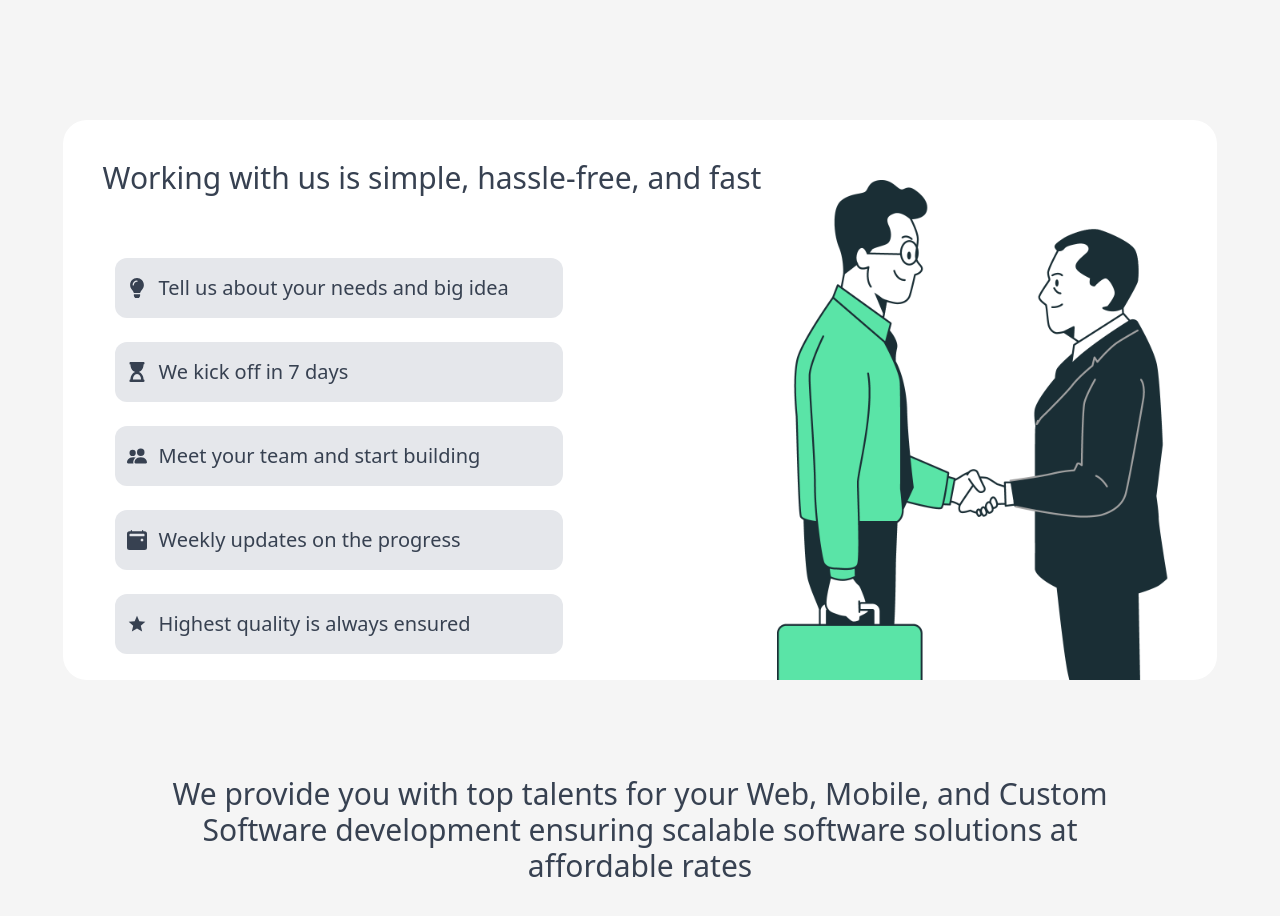
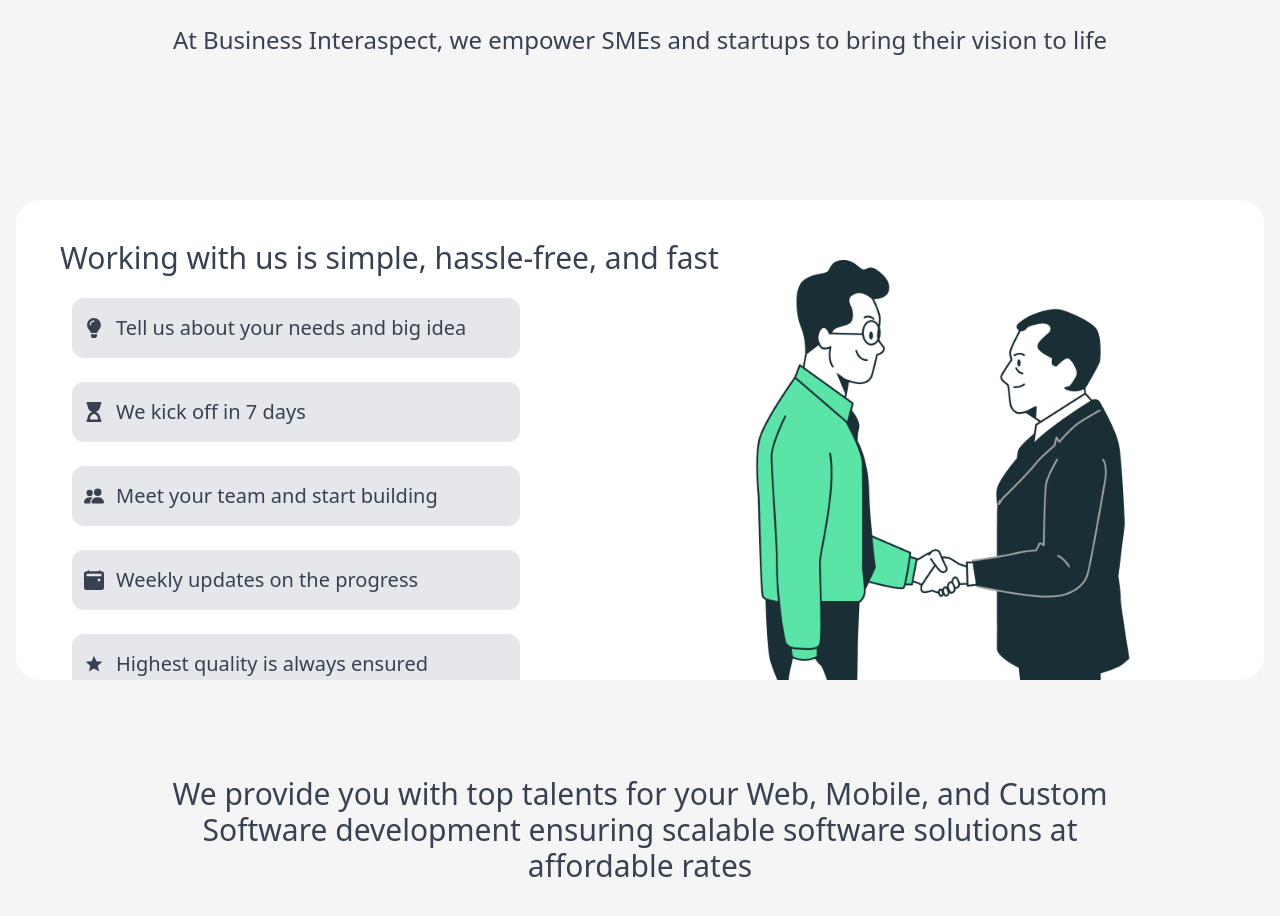
Before and after one commit to ImranAhmed26/business-interaspect-frontend, a Next.js app: page / in a window 1280 px wide. Shown: the part 680-1596 px from the top of the page. Built offline with nearby package versions, Linux system fonts and the light colour scheme.

Commit message:
Update: Minor spacings

```diff
--- a/src/components/Home/Banner/index.tsx
+++ b/src/components/Home/Banner/index.tsx
@@ -17,7 +17,7 @@
 
   return (
     <motion.div
-      className='flex flex-col items-center gap-4 w-full lg:h-[80vh] sm:px-4 md:px-8 py-2 '
+      className='flex flex-col items-center gap-4 w-full lg:h-[80vh] sm:px-4 md:px-8 py-2 lg:mt-20'
       variants={containerVariants()}
       initial='hidden'
       animate='visible'
@@ -27,7 +27,7 @@
         variants={itemVariants()}
       >
         <motion.h1
-          className='text-3xl md:text-4xl lg:text-6xl font-extrabold mx-auto '
+          className='text-3xl md:text-5xl lg:text-6xl font-extrabold mx-auto '
           variants={itemVariants()}
         >
           {HighlightWords(BannerData.title, HighLightedWords)}
--- a/src/components/Home/Impact/StackedCards.tsx
+++ b/src/components/Home/Impact/StackedCards.tsx
@@ -36,14 +36,14 @@
   return (
     <div
       ref={container}
-      className='h-screen flex items-center justify-center sticky top-10 bg-red-10 2xl:px-20 max-w-screen-2xl '
+      className='h-screen flex items-center justify-center sticky top-10 bg-red-10 max-w-screen-2xl '
     >
       <motion.div
         style={{
           scale,
           top: `calc(-5vh + ${i * 55}px)`,
         }}
-        className='bg-gray-300/40 dark:bg-gray-900/70 backdrop-blur-2xl flex flex-col relative -top-[25%] lg:h-[70dvh] rounded-3xl p-6 md:p-12 transform-origin-top'
+        className='bg-gray-300/40 dark:bg-gray-900/70 backdrop-blur-2xl flex flex-col relative -top-[25%] lg:h-[60dvh] rounded-3xl p-6 md:p-12 transform-origin-top'
       >
         <div className='flex flex-col items-center md:flex-row h-full mt-2 md:gap-12'>
           <div className='flex flex-col justify-center gap-2 md:gap-4 relative md:w-2/4 bg-lime-20 min-h-64'>
--- a/src/components/Home/Process/index.tsx
+++ b/src/components/Home/Process/index.tsx
@@ -36,10 +36,10 @@
         />
       </div>
       <motion.div
-        className='relative w-ful max-w-7xl  lg:h-[70dvh] space-y-5 mx-auto py-9 sm:p-10 text-center bg-white dark:bg-gray-900/80 rounded-3xl flex gap-4 lg:overflow-hidden'
+        className='relative lg:w-full max-w-7xl  lg:h-[60dvh] space-y-5 mx-auto py-9 sm:p-10 text-center bg-white dark:bg-gray-900/80 rounded-3xl flex gap-4 lg:overflow-hidden'
         variants={itemVariants(0.5, 30)} // Customize animation for this container
       >
-        <div className='max-w-fi'>
+        <div className='px-1'>
           <H3 para={`Working with us is simple, hassle-free, and fast`} />
           <motion.div
             variants={containerVariants(0.4)} // Stagger speed for the list
```
